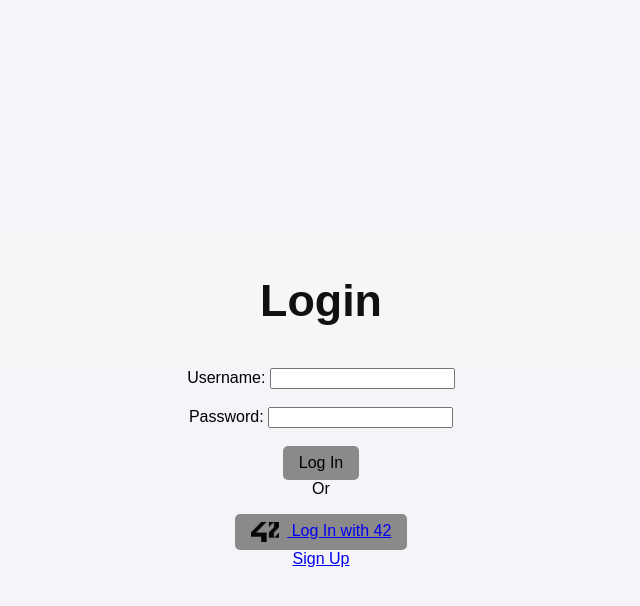
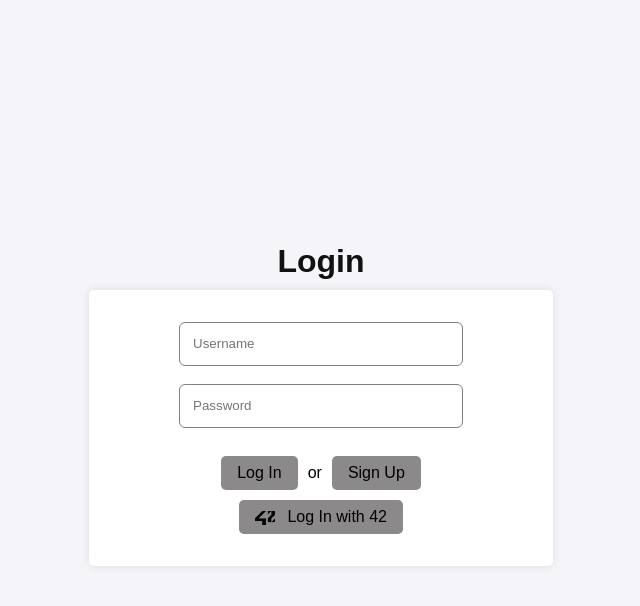
Before and after one commit to RenHartt/ft_transcendence, a Django app: template src/app/myproject/templates/my_app/login.html in a window 1280 px wide. Shown: the top 606 px of the page, without its empty margins (319-959 px from the left). Run offline with Django 5.2, Linux system fonts and the light colour scheme; the template is opened without the code that fills it, so the values that code supplies are empty.

Commit message:
la login page qui biche

```diff
--- a/src/app/myproject/static/css/login.css
+++ b/src/app/myproject/static/css/login.css
@@ -12,7 +12,7 @@ body {
     text-align: center;
 }
 
-h1 {
+h1.title {
     margin: 0;
     font-size: 2rem;
     color: #111111;
@@ -27,7 +27,43 @@ button {
     border-radius: 5px;
 }
 
+header.HeadLog {
+    background: transparent !important;
+    height: 7vh !important;
+}
+
+.label {
+    opacity: 0;
+    position: absolute;
+    top: -5px;
+    z-index: 10;
+    left: 10px;
+    font-size: small;
+    background-color: white;
+    padding: 0 5px;
+    transition: all 0.2s ease;
+}
+
+.input {
+    border: 1px solid gray;
+    border-radius: 6px;
+    width: 80%;
+    position: relative;
+    line-height: 6ex;
+    z-index: 0;
+    transition: all 0.2s ease;
+    padding: 0 1vw;
+}
+.menu-form {
+    position: relative;
+    width: 80%;
+}
+
 form.jesaispas {
+    display: flex;
+    flex-direction: column;
+    align-items: center;
+    justify-content: center;
     background: #ffffff;
     padding: 2rem;
     box-shadow: 0 0 10px rgba(0, 0, 0, 0.1);
@@ -36,7 +72,7 @@ form.jesaispas {
     max-width: 400px;
 }
 
-button.login, .oauth-btn {
+.login, .oauth-btn {
     background-color: #8b8989;
     border: none;
     padding: 0.5rem 1rem;
@@ -46,25 +82,18 @@ button.login, .oauth-btn {
     transition: background-color 0.3s ease;
 }
 
-button.login:hover, .oauth-btn:hover {
+.login:hover, .oauth-btn:hover {
     background-color: #8b8989;
     color: white;
     transition: color 0.3s ease;
 }
 
 .oauth-btn {
-    margin-top: 1rem;
     display: inline-block;
-    padding: 0.5rem 1rem;
 }
 
 .oauth-btn img {
-    height: 20px;
+    height: 14px;
     margin-right: 0.5rem;
     vertical-align: middle;
 }
-
-.register.a {
-    margin-top: 1rem;
-    font-size: 0.8rem;
-}
--- a/src/app/myproject/static/css/style.css
+++ b/src/app/myproject/static/css/style.css
@@ -6,6 +6,10 @@ body {
     padding: 0;
     background-color: #f4f4f9;
     overflow-x: hidden;
+}
+a {
+    text-decoration: none;
+    color: black;
 }
 
 section.pages {
--- /dev/null
+++ b/src/app/myproject/static/login.js
@@ -0,0 +1,25 @@
+window.onload = () => {
+    let labels = document.querySelectorAll('label.label');
+    labels.forEach(label => {
+        let input = label.nextElementSibling;
+
+        if (!input) {
+            console.warn("⚠️ Pas d'input trouvé pour", label);
+            return;
+        }
+
+        input.addEventListener('input', () => {
+            if (input.value.trim() !== '') {
+                label.style.opacity = "1";
+            } else {
+                label.style.opacity = "0";
+            }
+        });
+
+        input.addEventListener('blur', () => {
+            if (input.value.trim() === '') {
+                label.style.opacity = "0";
+            }
+        });
+    });
+};
--- a/src/app/myproject/templates/my_app/login.html
+++ b/src/app/myproject/templates/my_app/login.html
@@ -8,27 +8,38 @@
     <link rel="stylesheet" href="{% static 'css/index.css' %}">
 </head>
 <body>
-    <header>
-        <h1>Login</h1>
+    <header class="HeadLog">
+        <h1 class="title">Login</h1>
     </header>
-    <form method="POST" action="/?page=login">
+    <form method="POST" class="jesaispas" action="/?page=login">
         {% csrf_token %}
-        <label for="username">Username:</label>
-        <input type="text" id="username" name="username" required><br><br>
-
-        <label for="password">Password:</label>
-        <input type="password" id="password" name="password" required><br><br>
-
-        <button type="submit">Log In</button>
-      </form>
-
-
-    <p>Or</p>
-    <a href="{% url 'social:begin' '42' %}" class="oauth-btn">
-        <img src="{% static 'images/42.png' %}" alt="42 Logo">
-        Log In with 42
-    </a>
-
-    <p><a href="{% url 'register' %}">Sign Up</a></p>
+        <div class="menu-form">
+            <label for="username" class="label">Username</label>
+            <input type="text" id="username" class="input" name="username" placeholder="Username" autocomplete="off" autofill="off" aria-autocomplete="none" required><br><br>
+        </div>
+        <div class="menu-form">
+            <label for="password" class="label">Password</label>
+            <input type="password" id="password" class="input" name="password" placeholder="Password" autocomplete="new-password" autofill="off" aria-autocomplete="none" required><br><br>
+        </div>
+        <div class="login-buttons">
+            <style>
+                .login-buttons {
+                    display: flex;
+                    justify-content: center;
+                    align-items: center;
+                    gap: 10px;
+                    padding: 10px;
+                }
+            </style>
+            <button type="submit" class="login">Log In</button>
+            or
+            <a class="login" href="{% url 'register' %}">Sign Up</a>
+        </div>
+        <a href="{% url 'social:begin' '42' %}" class="oauth-btn">
+            <img src="{% static 'images/42.png' %}" alt="42 Logo">
+            Log In with 42
+        </a>
+    </form>
+    <script src="{% static 'login.js' %}"></script>
 </body>
 </html>
```
